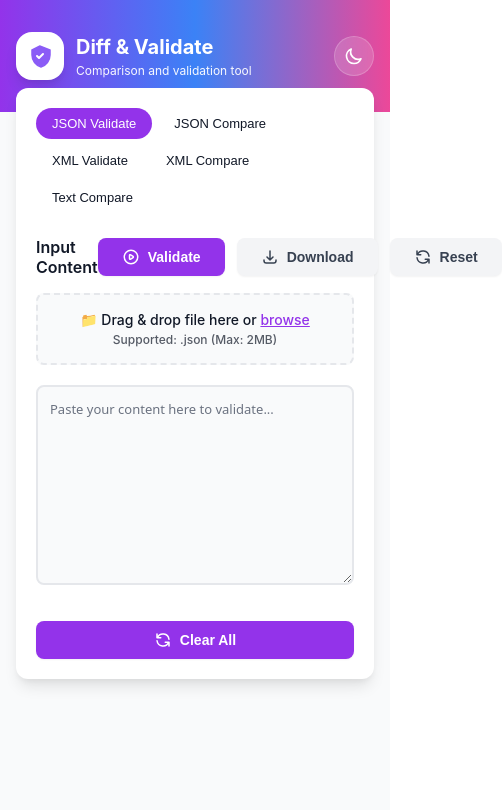
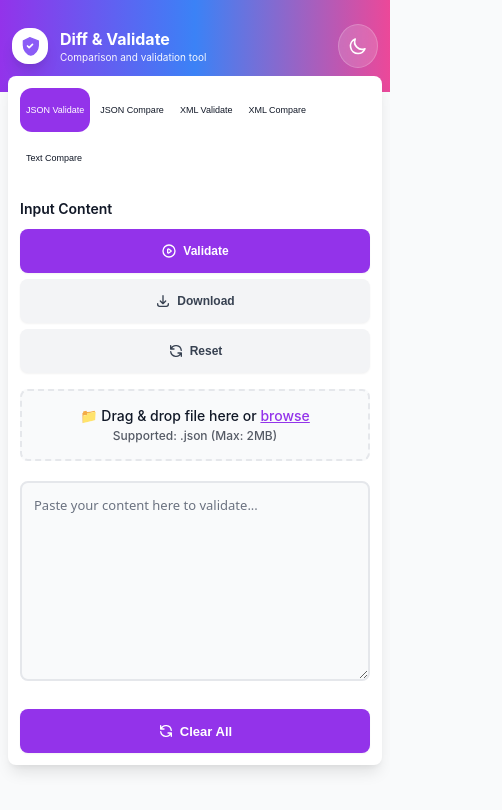
Before and after one commit to SALINI-3101/Comparison-Tool, a Next.js app: page / in a window 390 px wide. Shown: the top 810 px of the page, 502 px wide, since content can reach past the window. Built offline with nearby package versions, Linux system fonts and the light colour scheme.

Commit message:
mobile responsive issue fixed

```diff
--- a/src/components/ComparisonTool/ComparisonTool.styles.ts
+++ b/src/components/ComparisonTool/ComparisonTool.styles.ts
@@ -15,6 +15,10 @@ export const Header = styled.header`
 
   @media (max-width: 768px) {
     padding: 32px 16px;
+  }
+
+  @media (max-width: 480px) {
+    padding: 24px 12px;
   }
 `;
 
@@ -55,6 +59,15 @@ export const Logo = styled.div`
       height: 24px;
     }
   }
+
+  @media (max-width: 400px) {
+    padding: 8px;
+
+    svg {
+      width: 20px;
+      height: 20px;
+    }
+  }
 `;
 
 export const HeaderText = styled.div`
@@ -75,6 +88,11 @@ export const Title = styled.h1`
     font-size: 20px;
     margin: 0 0 4px 0;
   }
+
+  @media (max-width: 400px) {
+    font-size: 16px;
+    margin: 0 0 2px 0;
+  }
 `;
 
 export const Subtitle = styled.p`
@@ -84,6 +102,10 @@ export const Subtitle = styled.p`
 
   @media (max-width: 768px) {
     font-size: 12px;
+  }
+
+  @media (max-width: 400px) {
+    font-size: 10px;
   }
 `;
 
@@ -163,6 +185,7 @@ export const ClearButton = styled.button`
   white-space: nowrap;
   transition: all 0.2s ease;
   box-shadow: ${({ theme }) => theme.shadows.sm};
+  flex-shrink: 0;
 
   &:hover {
     background: #7c3aed;
@@ -179,11 +202,22 @@ export const ClearButton = styled.button`
     height: 18px;
   }
 
-  @media (max-width: 768px) {
+  @media (max-width: 1024px) {
     padding: 10px 24px;
     font-size: 14px;
     width: 100%;
     justify-content: center;
+  }
+
+  @media (max-width: 480px) {
+    padding: 8px 16px;
+    font-size: 13px;
+    gap: 6px;
+
+    svg {
+      width: 16px;
+      height: 16px;
+    }
   }
 `;
 
@@ -198,6 +232,16 @@ export const Content = styled.main`
     margin: -24px auto 0;
     padding: 0 16px 32px;
   }
+
+  @media (max-width: 480px) {
+    margin: -20px auto 0;
+    padding: 0 12px 24px;
+  }
+
+  @media (max-width: 400px) {
+    margin: -16px auto 0;
+    padding: 0 8px 20px;
+  }
 `;
 
 export const Card = styled.div`
@@ -210,6 +254,16 @@ export const Card = styled.div`
   @media (max-width: 768px) {
     padding: 20px;
     border-radius: 12px;
+  }
+
+  @media (max-width: 480px) {
+    padding: 16px;
+    border-radius: 8px;
+  }
+
+  @media (max-width: 400px) {
+    padding: 12px;
+    border-radius: 8px;
   }
 `;
 
@@ -237,6 +291,10 @@ export const TabsWrapper = styled.div`
 
 export const InputSection = styled.section`
   margin-bottom: 24px;
+
+  @media (max-width: 768px) {
+    margin-bottom: 16px;
+  }
 `;
 
 export const SectionTitle = styled.h2`
@@ -245,6 +303,11 @@ export const SectionTitle = styled.h2`
   color: ${({ theme }) => theme.colors.text};
   margin: 0 0 16px 0;
   transition: color 0.3s ease;
+
+  @media (max-width: 768px) {
+    font-size: 14px;
+    margin: 0 0 12px 0;
+  }
 `;
 
 export const OptionsRow = styled.div`
@@ -252,9 +315,16 @@ export const OptionsRow = styled.div`
   flex-wrap: wrap;
   gap: 24px;
   margin-bottom: 24px;
+  align-items: center;
 
   @media (max-width: 768px) {
-    gap: 16px;
+    gap: 12px;
+    row-gap: 16px;
+  }
+
+  @media (max-width: 480px) {
+    gap: 8px;
+    row-gap: 12px;
   }
 `;
 
@@ -284,6 +354,7 @@ export const ActionButton = styled.button<{ variant?: 'primary' | 'secondary' }>
   gap: 8px;
   transition: all 0.2s ease;
   box-shadow: ${({ theme }) => theme.shadows.sm};
+  white-space: nowrap;
 
   &:hover {
     transform: translateY(-2px);
@@ -300,10 +371,21 @@ export const ActionButton = styled.button<{ variant?: 'primary' | 'secondary' }>
   }
 
   @media (max-width: 768px) {
-    padding: 10px 24px;
-    font-size: 14px;
+    padding: 10px 20px;
+    font-size: 13px;
     width: 100%;
     justify-content: center;
+  }
+
+  @media (max-width: 480px) {
+    padding: 8px 16px;
+    font-size: 12px;
+    gap: 6px;
+
+    svg {
+      width: 16px;
+      height: 16px;
+    }
   }
 `;
 
@@ -317,3 +399,19 @@ export const ButtonRow = styled.div`
     flex-direction: column-reverse;
   }
 `;
+
+export const ValidateButtonGroup = styled.div`
+  display: flex;
+  gap: 12px;
+  flex-wrap: wrap;
+
+  @media (max-width: 768px) {
+    flex-direction: column;
+    width: 100%;
+    gap: 8px;
+  }
+
+  @media (max-width: 480px) {
+    gap: 6px;
+  }
+`;
--- a/src/components/FileUpload/FileUpload.styles.ts
+++ b/src/components/FileUpload/FileUpload.styles.ts
@@ -36,15 +36,27 @@ export const FileInfo = styled.div`
   border-radius: ${({ theme }) => theme.radii.md};
   font-size: 13px;
   transition: all 0.3s ease;
+  flex-wrap: wrap;
+
+  @media (max-width: 768px) {
+    gap: 8px;
+    padding: 10px 12px;
+    font-size: 12px;
+  }
 `;
 
 export const FileInfoItem = styled.div`
   color: ${({ theme }) => theme.colors.text};
   transition: color 0.3s ease;
+  word-break: break-word;
 
   strong {
     font-weight: 600;
     margin-right: 6px;
+  }
+
+  @media (max-width: 768px) {
+    font-size: 11px;
   }
 `;
 
--- a/src/components/Tabs/Tabs.styles.ts
+++ b/src/components/Tabs/Tabs.styles.ts
@@ -8,6 +8,12 @@ export const TabsHeader = styled.div`
 
   @media (max-width: 768px) {
     gap: 6px;
+    margin-bottom: 16px;
+  }
+
+  @media (max-width: 400px) {
+    gap: 4px;
+    margin-bottom: 12px;
   }
 `;
 
@@ -21,6 +27,8 @@ export const TabButton = styled.button<{ $active: boolean }>`
   font-weight: 500;
   color: ${({ $active, theme }) => ($active ? theme.colors.white : theme.colors.text)};
   transition: all 0.3s ease;
+  white-space: nowrap;
+  flex-shrink: 0;
 
   &:hover {
     background: ${({ $active, theme }) => ($active ? '#7c3aed' : theme.colors.gray[100])};
@@ -32,8 +40,21 @@ export const TabButton = styled.button<{ $active: boolean }>`
   }
 
   @media (max-width: 768px) {
-    padding: 8px 16px;
-    font-size: 13px;
+    padding: 8px 10px;
+    font-size: 11px;
+    flex: 0 1 auto;
+    min-width: fit-content;
+  }
+
+  @media (max-width: 480px) {
+    padding: 6px 8px;
+    font-size: 10px;
+  }
+
+  @media (max-width: 400px) {
+    padding: 5px 6px;
+    font-size: 9px;
+    border-radius: 12px;
   }
 `;
 
--- a/src/components/Toggle/Toggle.styles.ts
+++ b/src/components/Toggle/Toggle.styles.ts
@@ -4,6 +4,12 @@ export const ToggleContainer = styled.div`
   display: inline-flex;
   align-items: center;
   gap: 12px;
+  flex-wrap: nowrap;
+  min-width: 0;
+
+  @media (max-width: 768px) {
+    gap: 8px;
+  }
 `;
 
 export const ToggleLabel = styled.label`
@@ -13,6 +19,16 @@ export const ToggleLabel = styled.label`
   cursor: pointer;
   user-select: none;
   transition: color 0.3s ease;
+  white-space: nowrap;
+  flex-shrink: 0;
+
+  @media (max-width: 768px) {
+    font-size: 12px;
+  }
+
+  @media (max-width: 480px) {
+    font-size: 11px;
+  }
 `;
 
 export const ToggleSwitch = styled.button<{ $isChecked: boolean }>`
@@ -26,6 +42,7 @@ export const ToggleSwitch = styled.button<{ $isChecked: boolean }>`
   cursor: pointer;
   transition: background-color 0.2s ease;
   padding: 0;
+  flex-shrink: 0;
 
   &:hover {
     background: ${({ $isChecked, theme }) =>
@@ -41,6 +58,27 @@ export const ToggleSwitch = styled.button<{ $isChecked: boolean }>`
     opacity: 0.5;
     cursor: not-allowed;
   }
+
+  @media (max-width: 768px) {
+    width: 38px;
+    height: 20px !important;
+    min-height: 20px !important;
+    border-radius: 10px;
+  }
+
+  @media (max-width: 480px) {
+    width: 34px;
+    height: 18px !important;
+    min-height: 18px !important;
+    border-radius: 9px;
+  }
+
+  @media (max-width: 400px) {
+    width: 30px;
+    height: 16px !important;
+    min-height: 16px !important;
+    border-radius: 8px;
+  }
 `;
 
 export const ToggleThumb = styled.span<{ $isChecked: boolean }>`
@@ -53,4 +91,23 @@ export const ToggleThumb = styled.span<{ $isChecked: boolean }>`
   border-radius: 50%;
   transition: left 0.2s ease;
   box-shadow: 0 2px 4px rgba(0, 0, 0, 0.2);
+
+  @media (max-width: 768px) {
+    width: 16px;
+    height: 16px;
+    left: ${({ $isChecked }) => ($isChecked ? '20px' : '2px')};
+  }
+
+  @media (max-width: 480px) {
+    width: 14px;
+    height: 14px;
+    left: ${({ $isChecked }) => ($isChecked ? '18px' : '2px')};
+  }
+
+  @media (max-width: 400px) {
+    width: 12px;
+    height: 12px;
+    top: 2px;
+    left: ${({ $isChecked }) => ($isChecked ? '16px' : '2px')};
+  }
 `;
--- a/src/pages/globals.css
+++ b/src/pages/globals.css
@@ -6,8 +6,31 @@ html, body, #__next {
   box-sizing: border-box;
 }
 
+/* Prevent theme flash by applying colors immediately based on data-theme */
+html[data-theme="light"],
+html:not([data-theme]) {
+  background: #f9fafb;
+  color-scheme: light;
+}
+
+html[data-theme="dark"] {
+  background: #111827;
+  color-scheme: dark;
+}
+
 body {
   margin: 0;
   font-family: -apple-system, BlinkMacSystemFont, 'Segoe UI', Roboto, Oxygen,
     Ubuntu, Cantarell, 'Fira Sans', 'Droid Sans', 'Helvetica Neue', sans-serif;
+  -webkit-font-smoothing: antialiased;
+  -moz-osx-font-smoothing: grayscale;
+  overflow-x: hidden;
+  background: inherit;
 }
+
+/* Better touch targets for mobile */
+@media (max-width: 768px) {
+  button:not([class*="Toggle"]), a, input, textarea, select {
+    min-height: 44px;
+  }
+}
--- a/src/pages/index.tsx
+++ b/src/pages/index.tsx
@@ -27,6 +27,7 @@ import {
   OptionsRow,
   DualEditorContainer,
   ActionButton,
+  ValidateButtonGroup,
 } from '@/components/ComparisonTool';
 import { ThemeContext } from './_app';
 import {
@@ -410,9 +411,9 @@ export default function ComparisonTool() {
       label: 'JSON Validate',
       content: (
         <>
-          <div style={{ display: 'flex', justifyContent: 'space-between', alignItems: 'center', marginBottom: '16px' }}>
-            <SectionTitle style={{ margin: 0 }}>Input Content</SectionTitle>
-            <div style={{ display: 'flex', gap: '12px' }}>
+          <div style={{ display: 'flex', justifyContent: 'space-between', alignItems: 'flex-start', marginBottom: '16px', flexWrap: 'wrap', gap: '12px' }}>
+            <SectionTitle style={{ margin: 0, paddingTop: '8px' }}>Input Content</SectionTitle>
+            <ValidateButtonGroup>
               <ActionButton variant="primary" onClick={handleValidateJSON}>
                 <PlayIcon />
                 Validate
@@ -425,7 +426,7 @@ export default function ComparisonTool() {
                 <RefreshIcon />
                 Reset
               </ActionButton>
-            </div>
+            </ValidateButtonGroup>
           </div>
           <InputSection>
             <FileUpload
@@ -458,7 +459,7 @@ export default function ComparisonTool() {
               <Toggle label="Ignore Key Order" checked={ignoreKeyOrder} onChange={setIgnoreKeyOrder} />
               <Toggle label="Ignore Array Order" checked={ignoreArrayOrder} onChange={setIgnoreArrayOrder} />
             </div>
-            <div style={{ display: 'flex', gap: '12px' }}>
+            <ValidateButtonGroup>
               <ActionButton variant="primary" onClick={handleCompareJSON}>
                 <CompareIcon />
                 Compare
@@ -467,7 +468,7 @@ export default function ComparisonTool() {
                 <RefreshIcon />
                 Reset
               </ActionButton>
-            </div>
+            </ValidateButtonGroup>
           </OptionsRow>
           <InputSection>
             <SectionTitle>Input Content</SectionTitle>
@@ -515,9 +516,9 @@ export default function ComparisonTool() {
       label: 'XML Validate',
       content: (
         <>
-          <div style={{ display: 'flex', justifyContent: 'space-between', alignItems: 'center', marginBottom: '16px' }}>
-            <SectionTitle style={{ margin: 0 }}>Input Content</SectionTitle>
-            <div style={{ display: 'flex', gap: '12px' }}>
+          <div style={{ display: 'flex', justifyContent: 'space-between', alignItems: 'flex-start', marginBottom: '16px', flexWrap: 'wrap', gap: '12px' }}>
+            <SectionTitle style={{ margin: 0, paddingTop: '8px' }}>Input Content</SectionTitle>
+            <ValidateButtonGroup>
               <ActionButton variant="primary" onClick={handleValidateXML}>
                 <PlayIcon />
                 Validate
@@ -530,7 +531,7 @@ export default function ComparisonTool() {
                 <RefreshIcon />
                 Reset
               </ActionButton>
-            </div>
+            </ValidateButtonGroup>
           </div>
           <InputSection>
             <FileUpload
@@ -562,7 +563,7 @@ export default function ComparisonTool() {
               <Toggle label="Case Sensitive" checked={caseSensitive} onChange={setCaseSensitive} />
               <Toggle label="Ignore Attribute Order" checked={ignoreAttributeOrder} onChange={setIgnoreAttributeOrder} />
             </div>
-            <div style={{ display: 'flex', gap: '12px' }}>
+            <ValidateButtonGroup>
               <ActionButton variant="primary" onClick={handleCompareXML}>
                 <CompareIcon />
                 Compare
@@ -571,7 +572,7 @@ export default function ComparisonTool() {
                 <RefreshIcon />
                 Reset
               </ActionButton>
-            </div>
+            </ValidateButtonGroup>
           </OptionsRow>
           <InputSection>
             <SectionTitle>Input Content</SectionTitle>
@@ -624,7 +625,7 @@ export default function ComparisonTool() {
               <Toggle label="Ignore Whitespace" checked={ignoreWhitespace} onChange={setIgnoreWhitespace} />
               <Toggle label="Case Sensitive" checked={caseSensitive} onChange={setCaseSensitive} />
             </div>
-            <div style={{ display: 'flex', gap: '12px' }}>
+            <ValidateButtonGroup>
               <ActionButton variant="primary" onClick={handleCompareText}>
                 <CompareIcon />
                 Compare
@@ -633,7 +634,7 @@ export default function ComparisonTool() {
                 <RefreshIcon />
                 Reset
               </ActionButton>
-            </div>
+            </ValidateButtonGroup>
           </OptionsRow>
           <InputSection>
             <SectionTitle>Input Content</SectionTitle>
@@ -683,6 +684,7 @@ export default function ComparisonTool() {
       <Head>
         <title>Diff & Validate - Comparison and Validation Tool</title>
         <meta name="description" content="Compare and validate JSON, XML, and text files easily" />
+        <meta name="viewport" content="width=device-width, initial-scale=1.0, maximum-scale=5.0, user-scalable=yes" />
       </Head>
       <PageContainer>
         <Header>
```
Also changed, not shown: src/pages/_app.tsx (+10 -11 lines), src/pages/_document.tsx (+26 -0 lines), srcpagesindex.tsx (added).
